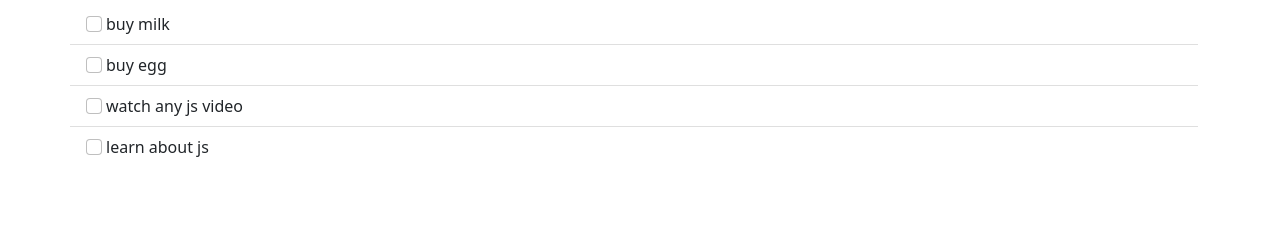
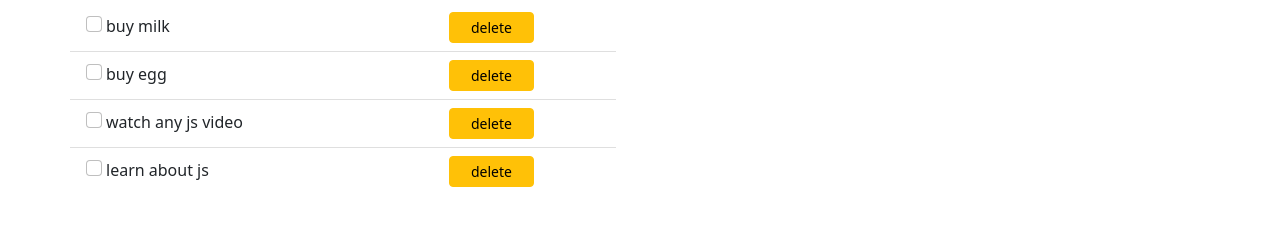
Before and after one commit to Pocevicius/ToDO, a plain HTML site: page index.html in a window 1280 px wide. Shown: the part 204-430 px from the top of the page. Drawn offline with nearby package versions, Linux system fonts and the light colour scheme.

Commit message:
delete buton works with tasks

```diff
--- a/index.html
+++ b/index.html
@@ -47,7 +47,7 @@
       </div>
       <h2 class="mt-4">My tasks:</h2>
 
-      <div class="row">
+      <div class="row col-12 col-lg-6">
         <ul class="list-group list-group-flush" id="tasksList"></ul>
       </div>
     </main>
--- a/index.js
+++ b/index.js
@@ -1,56 +1,74 @@
 let arr = [
   {
-    id: 123,
+    id: 111,
     task: "buy milk",
   },
   {
-    id: 321,
+    id: 222,
     task: "buy egg",
   },
   {
-    id: 222,
+    id: 333,
     task: "watch any js video",
   },
   {
-    id: 333,
+    id: 444,
     task: "learn about js",
   },
 ];
 document.getElementById("batonas").addEventListener("click", () => {
   const inputValue = document.getElementById("taskInput").value;
+  const form = document.getElementById("taskInput");
+  //tikrinam ar tuscias input stringas
+  if (!inputValue.trim()) {
+    alert("NO TASK ENTERED");
+    //trina para6yta forma//
+    form.value = "";
+    return;
+  }
   const newTask = { id: new Date().getTime(), task: inputValue };
-  const form = document.getElementById("taskInput");
   form.value = "";
-  if (form.value.length == 0) {
-    alert("please enter task");
-    return false;
-  }
+
   arr.unshift(newTask);
   drawTaskList();
 });
 
+function deleteItem() {
+  console.log(this.id);
+  arr = arr.filter((val) => val.id !== +this.id);
+
+  drawTaskList();
+}
+
 const drawTaskList = () => {
   const tasksList = document.getElementById("tasksList");
   tasksList.innerHTML = null;
-  arr.forEach((value) => {
+  arr.forEach((value, ind) => {
     //creating elements//
     const myLI = document.createElement("li");
     const myInput = document.createElement("input");
     const myLabel = document.createElement("label");
+    const deleteBtn = document.createElement("button");
     //adding styles//
-    myLI.className = "list-group-item";
-    myInput.className = "form-check-input me-1";
-    myLabel.className = "form-check-label";
+    myLI.className = "container list-group-item ";
+    myInput.className = "form-check-input me-1 col-2";
+    myLabel.className = "form-check-label col-8";
+    deleteBtn.className = "btn btn-warning btn-sm col-2";
 
     //adding other attributes
     //input
     myInput.setAttribute("type", "checkbox");
-    myInput.setAttribute("id", value.id);
+    myInput.setAttribute("id", ind);
     //label
-    myLabel.setAttribute("for", value.id);
+    myLabel.setAttribute("for", ind);
     myLabel.textContent = value.task;
+    //delete btn
+    deleteBtn.setAttribute("type", "button");
+    deleteBtn.setAttribute("id", value.id);
+    deleteBtn.textContent = "delete";
+    deleteBtn.onclick = deleteItem;
     //apend childs
-    myLI.append(myInput, myLabel);
+    myLI.append(myInput, myLabel, deleteBtn);
     tasksList.append(myLI);
   });
 };
```
